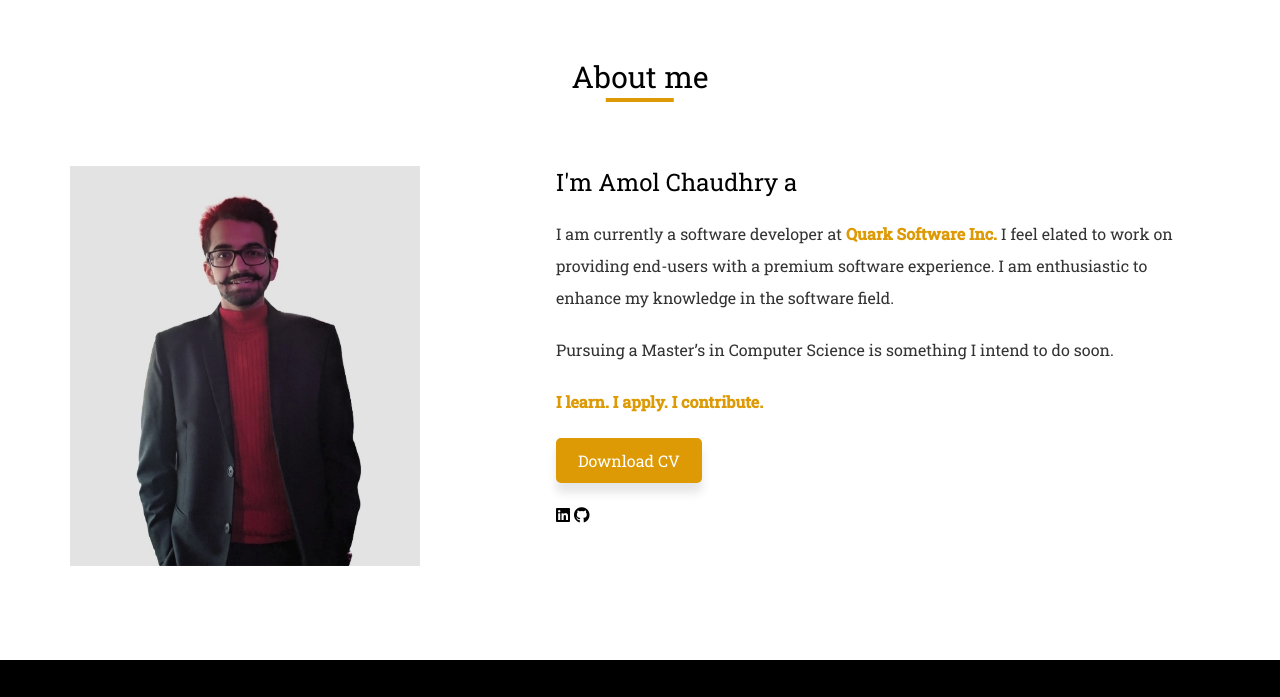
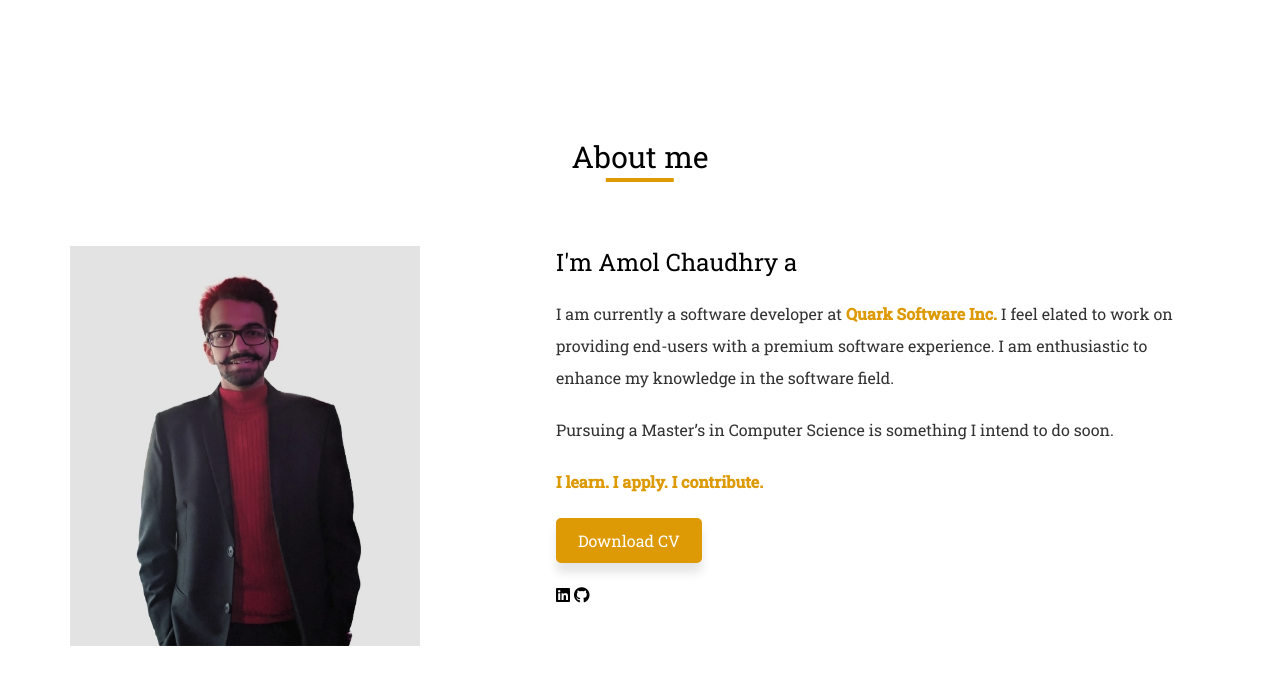
Before and after one commit to Amol-Chaudhry/amol-chaudhry.github.io, a plain HTML site: page index.html in a window 1280 px wide. Shown: the part 803-1500 px from the top of the page. Drawn offline with nearby package versions, Linux system fonts and the light colour scheme; a script that the page names is missing.

Commit message:
Added margin and padding to about me.

```diff
--- a/styles.css
+++ b/styles.css
@@ -332,6 +332,11 @@ li {
   overflow-x: hidden;
   margin-top: 2rem;
   overflow-y: hidden;
+}
+
+.about {
+  margin-top: 5rem;
+  padding-top: 5rem;
 }
 
 .about-center {
```
